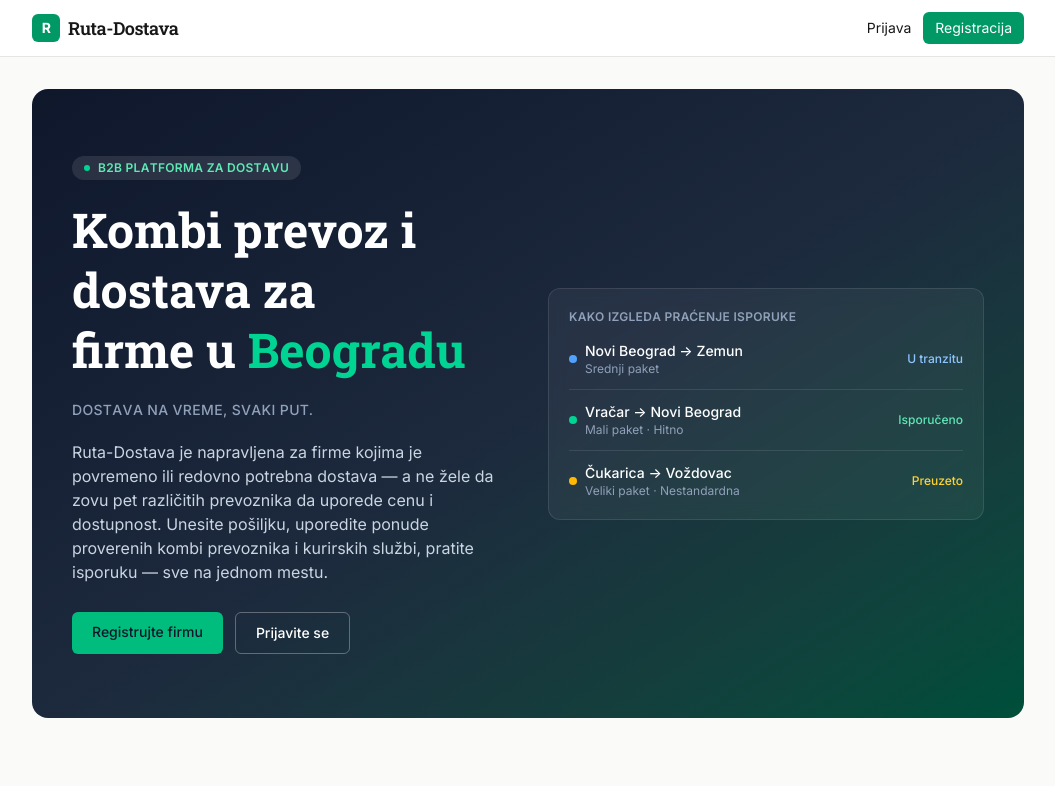
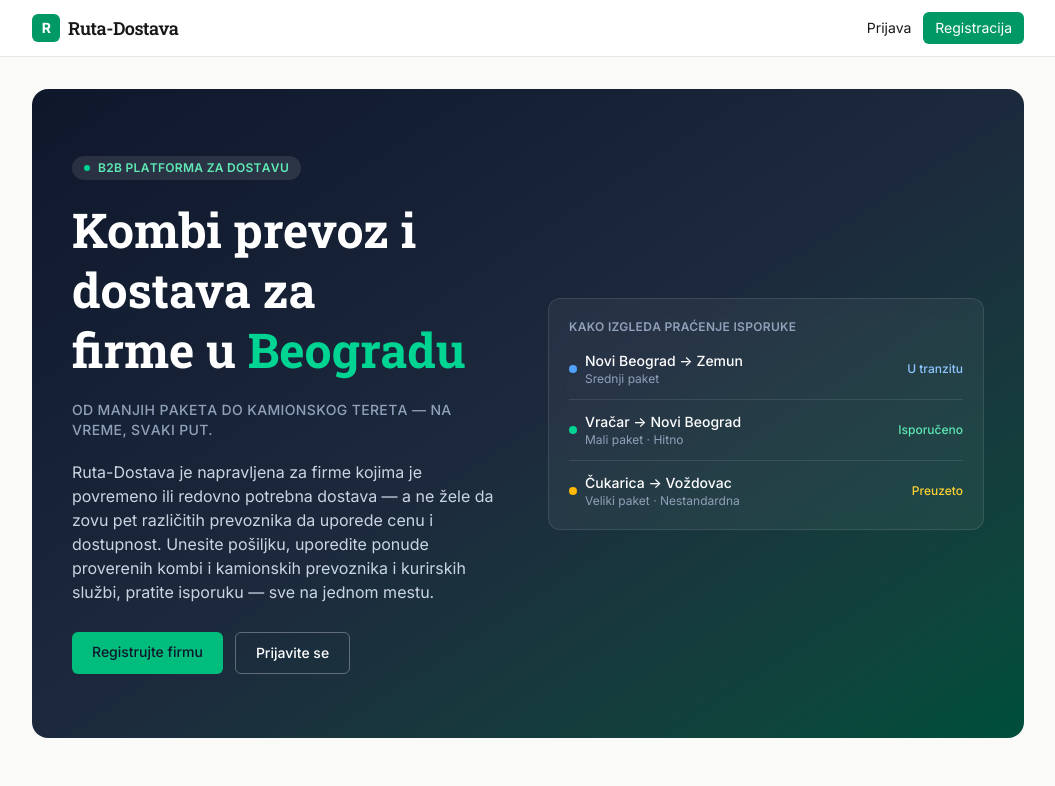
Before and after one commit to bojan3747-hub/Ruta-delivery, a Next.js app: page / in a window 1280 px wide. Shown: the top 786 px of the page, without its empty margins (112-1167 px from the left). Built offline with nearby package versions, Linux system fonts and the light colour scheme; no server answers.

Commit message:
Landing page: pomen kamiona/vecih tereta u hero podnaslovu

```diff
--- a/src/app/(public)/page.tsx
+++ b/src/app/(public)/page.tsx
@@ -42,14 +42,14 @@ export default async function HomePage() {
               firme u <span className="text-emerald-400">Beogradu</span>
             </h1>
             <p className="text-sm font-medium uppercase tracking-wide text-slate-400">
-              Dostava na vreme, svaki put.
+              Od manjih paketa do kamionskog tereta — na vreme, svaki put.
             </p>
             <p className="max-w-md text-base text-slate-300">
               Ruta-Dostava je napravljena za firme kojima je povremeno ili
               redovno potrebna dostava — a ne žele da zovu pet različitih
               prevoznika da uporede cenu i dostupnost. Unesite pošiljku,
-              uporedite ponude proverenih kombi prevoznika i kurirskih
-              službi, pratite isporuku — sve na jednom mestu.
+              uporedite ponude proverenih kombi i kamionskih prevoznika i
+              kurirskih službi, pratite isporuku — sve na jednom mestu.
             </p>
             {user ? (
               <div className="flex flex-col items-start gap-2 pt-2">
```
